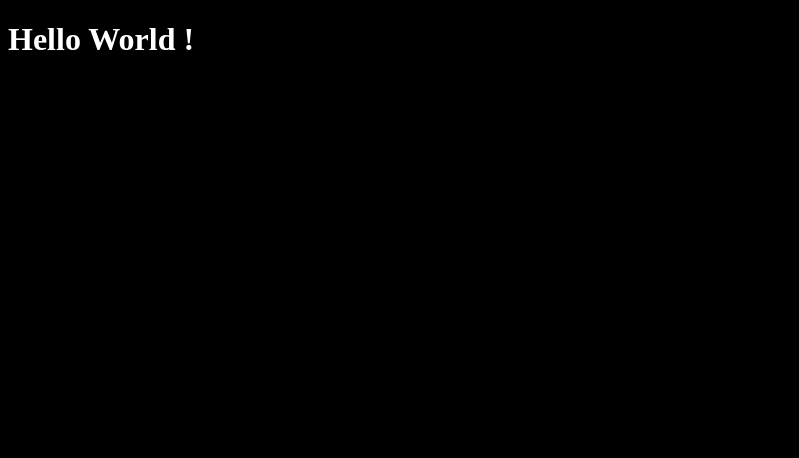
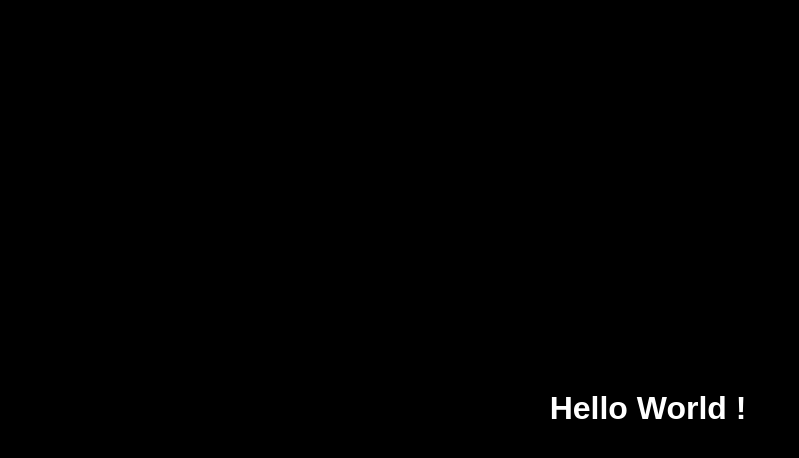
Before and after one commit to Baha-Abdelatif/mess-up-with-git, a plain HTML site: page index.html in a window 1280 px wide. Shown: the whole page, without its empty margins (0-799 px from the left). Drawn offline with Linux system fonts and the light colour scheme.

Commit message:
Mise en page dans un style SPA

```diff
--- a/style.css
+++ b/style.css
@@ -1,4 +1,12 @@
 body {
+  width: 100vw;
+  height: 100vh;
+  overflow: hidden;
   background-color: black;
   color: white;
+  display: flex;
+  flex-direction: column;
+  justify-content: center;
+  align-items: center;
+  font-family: sans-serif;
 }
```
